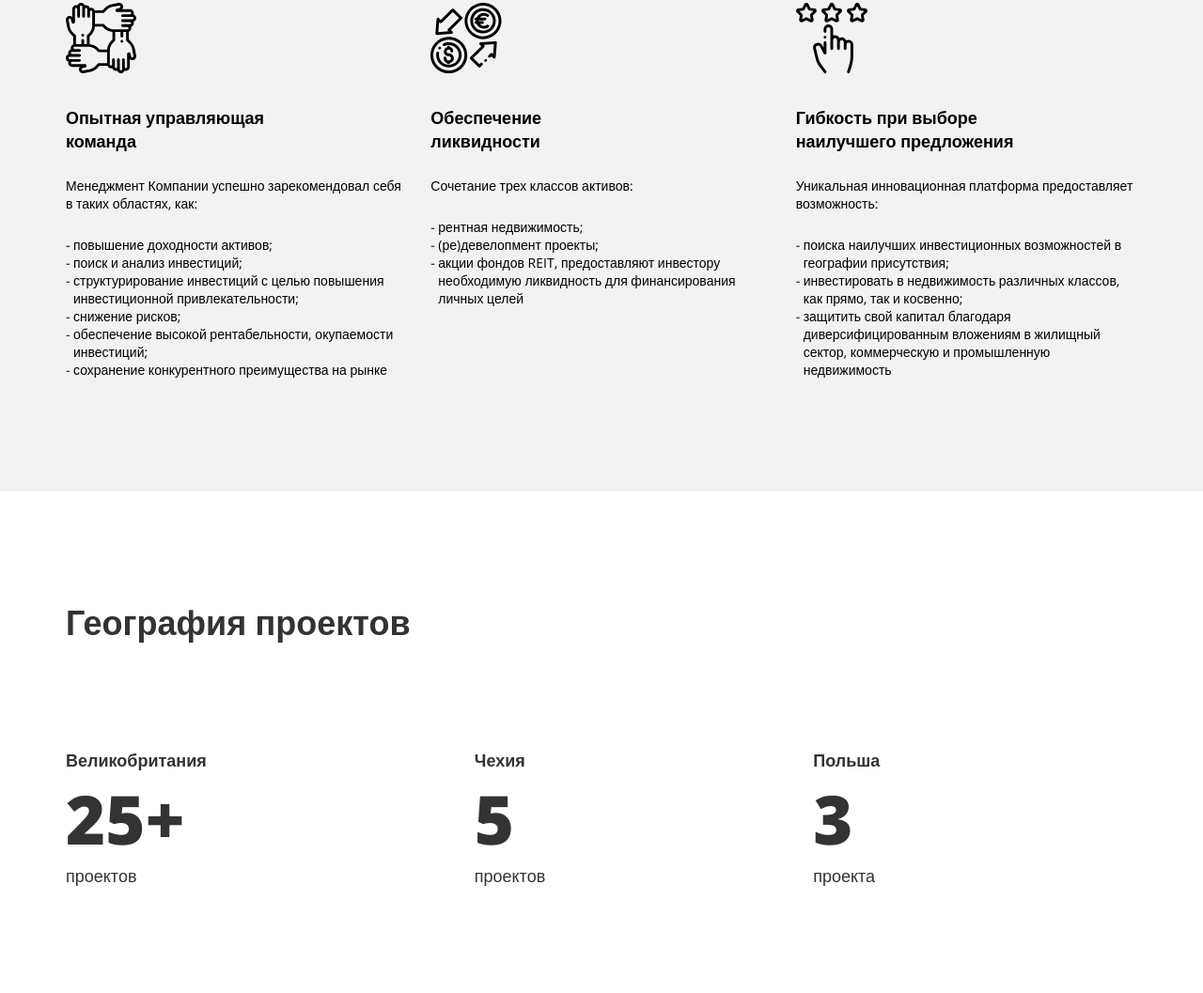
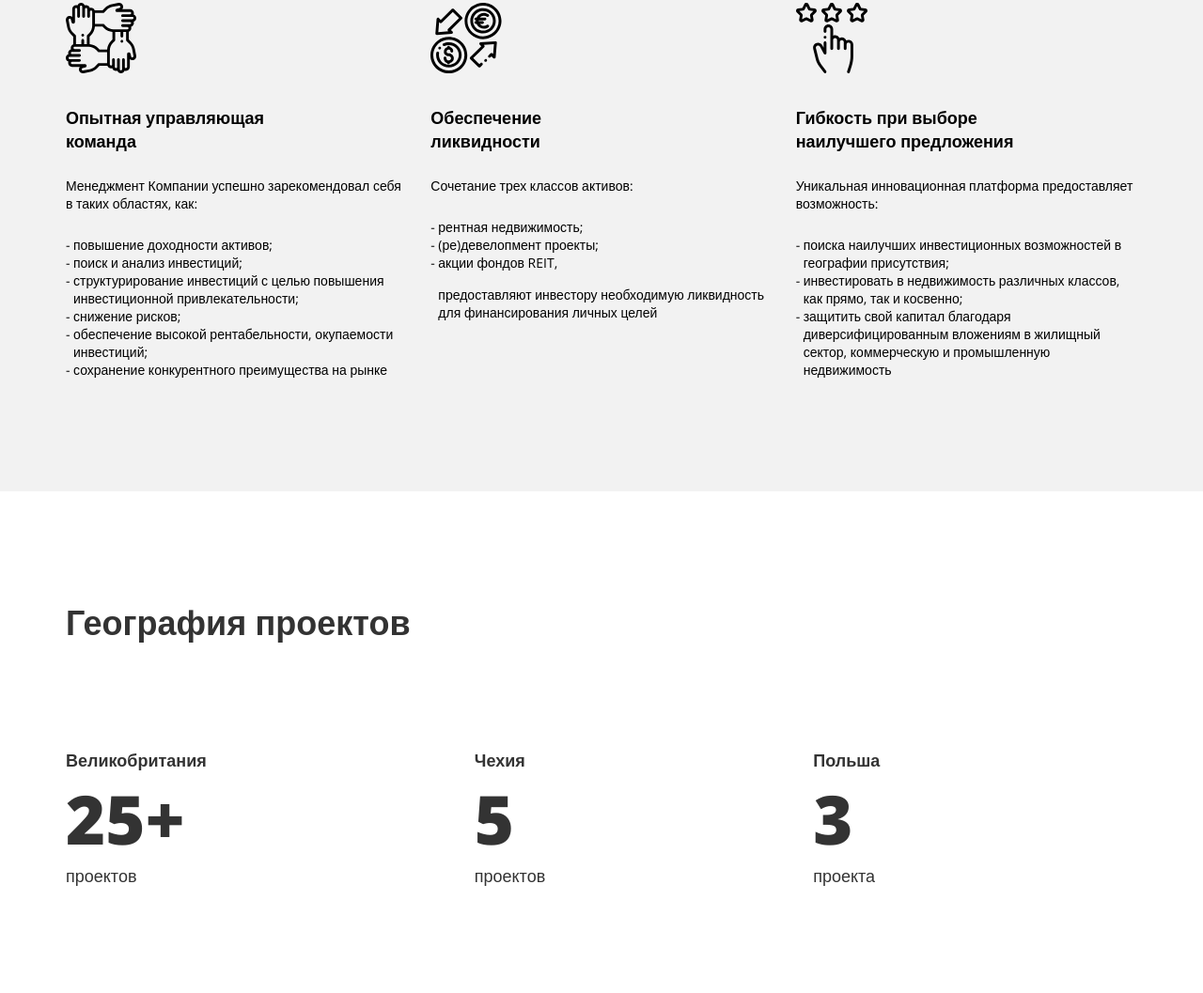
Before and after one commit to trnvld/realestate, a website: page index.html in a window 1280 px wide. Shown: the part 2942-3999 px from the top of the page at 94% size. Drawn offline with nearby package versions, Linux system fonts and the light colour scheme; a script that the page names is missing.

Commit message:
Fixing providing text margin

```diff
--- a/index.html
+++ b/index.html
@@ -168,8 +168,8 @@
                                 <ul>
                                     <li>рентная недвижимость;</li>
                                     <li>(ре)девелопмент проекты;</li>
-                                    <li>акции фондов REIT, предоставляют инвестору необходимую ликвидность для
-                                        финансирования личных целей</li>
+                                    <li>акции фондов REIT, <p>предоставляют инвестору необходимую ликвидность для
+                                        финансирования личных целей</p></li>
                                 </ul>
                             </div>
                         </div>
--- a/scss/_factors.scss
+++ b/scss/_factors.scss
@@ -6,9 +6,6 @@
 	}
 	@media screen and (max-width: 600px) {
 		padding: 30px 0;
-	}
-	.container {
-
 	}
 	&__header {
 		font-weight: bold;
@@ -74,6 +71,9 @@
 					    position: absolute;
 					    left: 0;
 					}
+					p {
+						margin-top: 15px;
+					}
 				}
 			}
 		}
```
Also changed, not shown: en/index.html (+3 -3 lines), css/main.css.
